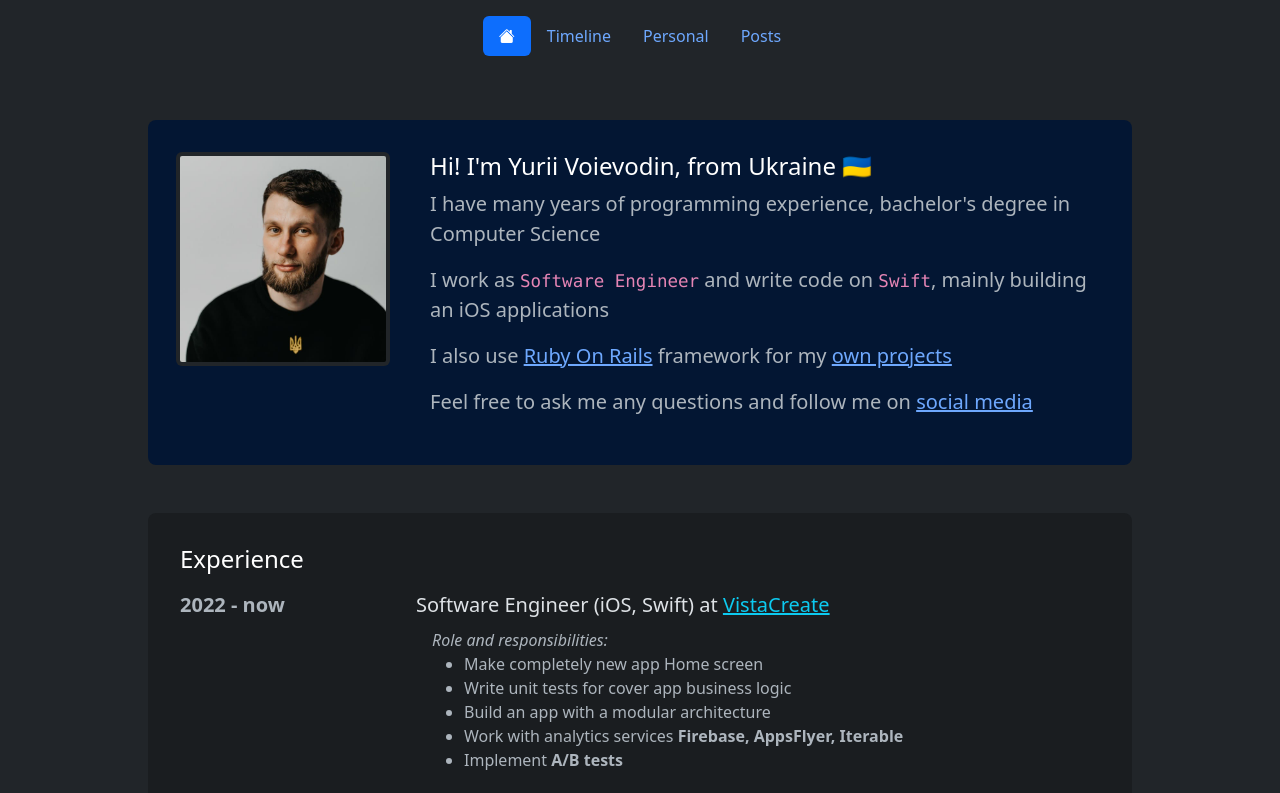
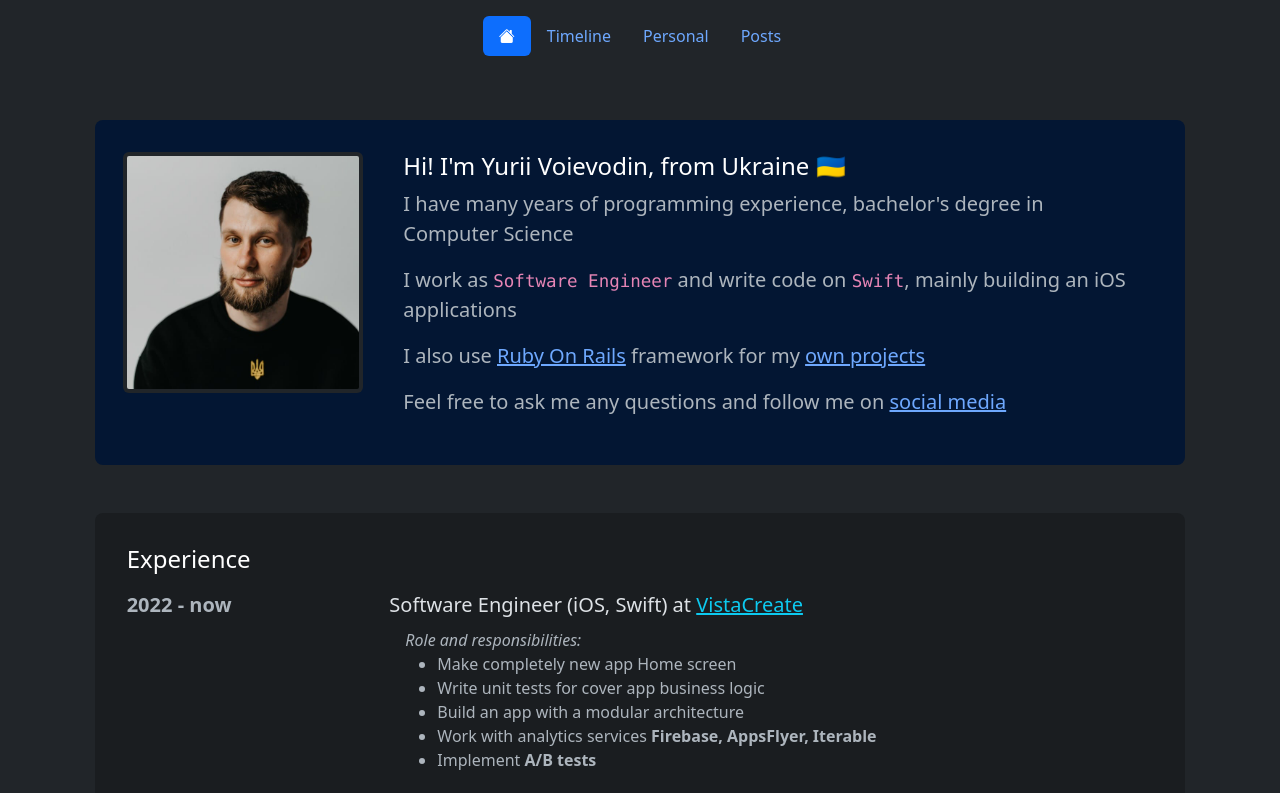
Before and after one commit to yura-voevodin/yura-voevodin.github.io, a plain HTML site: page index.html in a window 1280 px wide. Shown: the top 793 px of the page. Drawn offline with nearby package versions, Linux system fonts and the light colour scheme.

Commit message:
Update styling

```diff
--- a/index.html
+++ b/index.html
@@ -51,7 +51,7 @@
 </div>
 
 
-<div class="col-9 mx-auto py-md-5">
+<div class="col-10 mx-auto py-md-5">
 
     <div class="row fs-5 p-3 rounded-3 bg-primary-subtle">
         <div class="col-sm-3 mt-3">
```
Also changed, not shown: personal.html (+1 -1 lines), projects.html (+1 -1 lines), timeline.html (+1 -1 lines).
